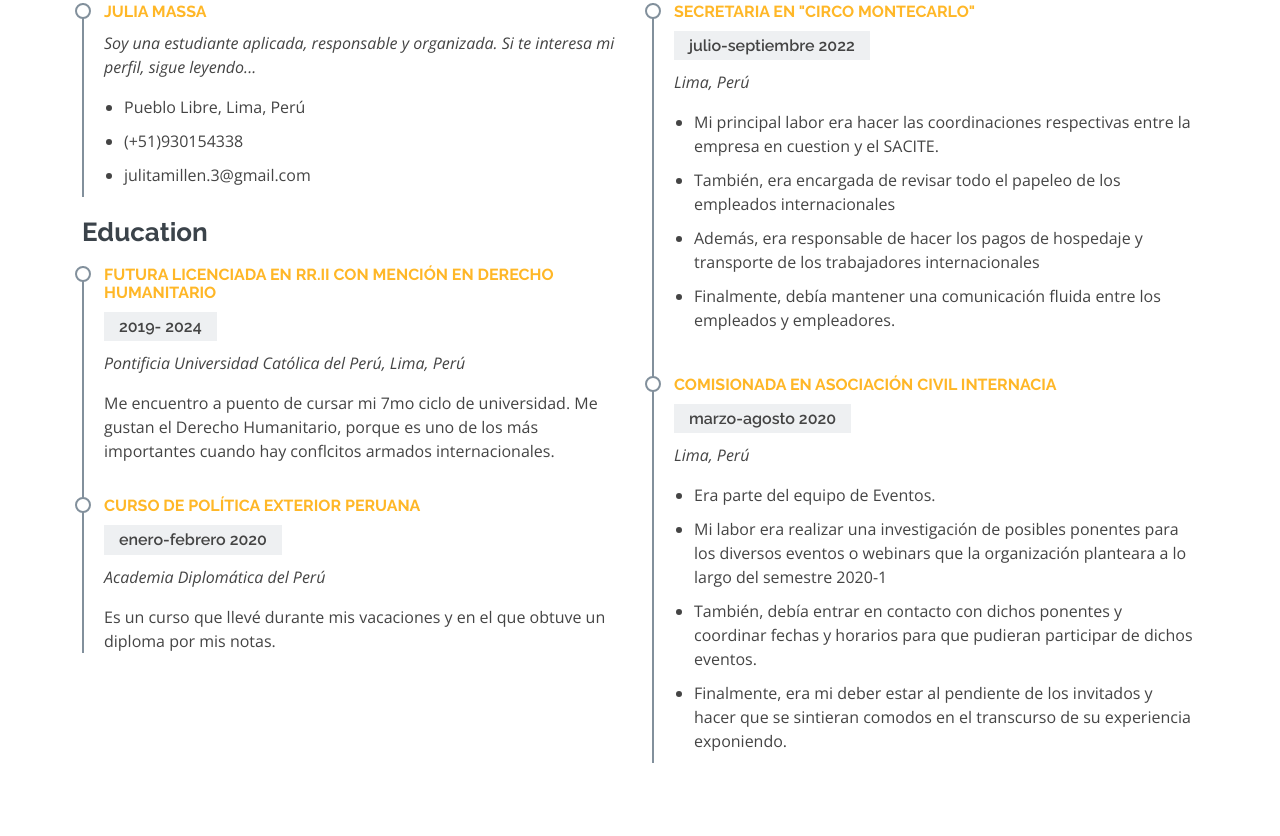
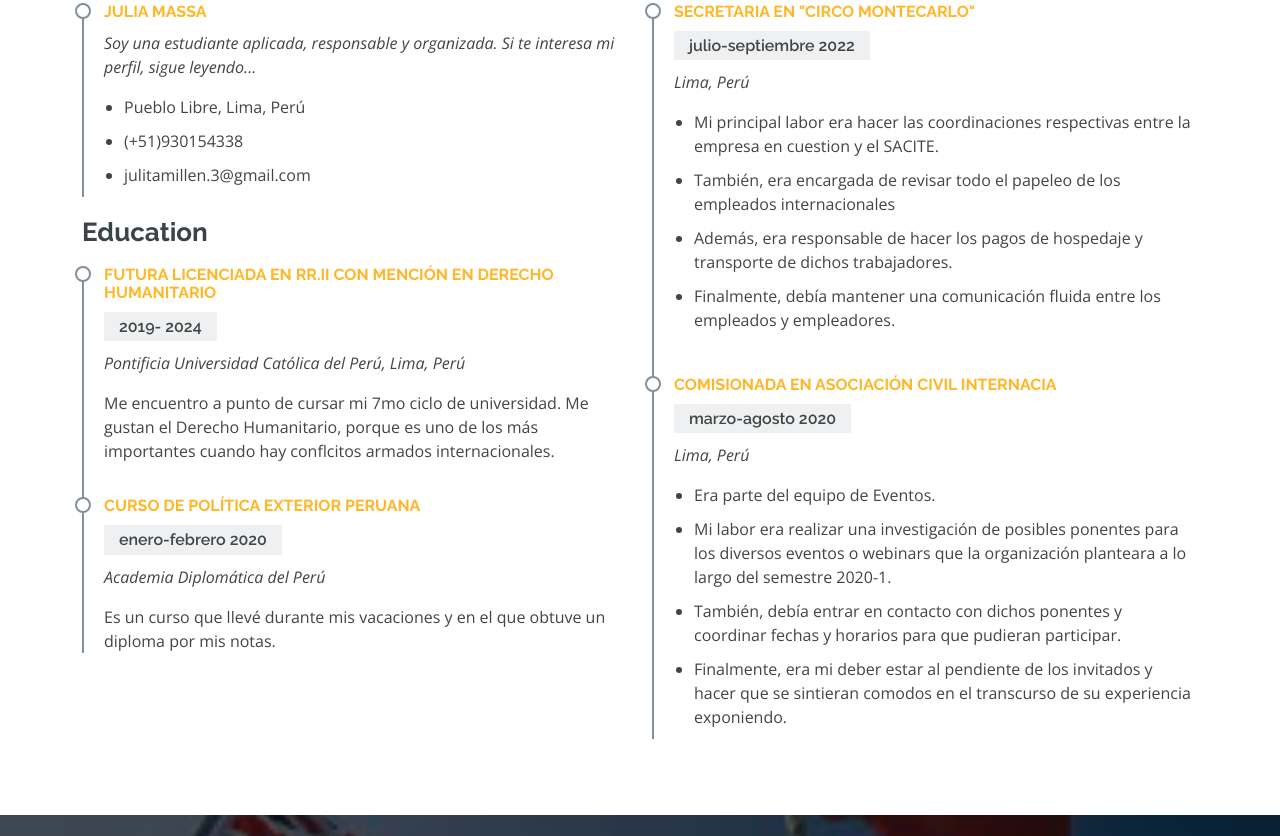
Before and after one commit to ligeia03/P-gina, a plain HTML site: page index.html in a window 1280 px wide. Shown: the part 2041-2877 px from the top of the page. Drawn offline with nearby package versions, Linux system fonts and the light colour scheme.

Commit message:
Update index.html

```diff
--- a/index.html
+++ b/index.html
@@ -134,7 +134,7 @@
                   <div class="count-box">
                     <i class="bi bi-clock" style="color: #2cbdee;"></i>
                     <span data-purecounter-start="0" data-purecounter-end="18" data-purecounter-duration="1" class="purecounter"></span>
-                    <p><strong>Years of experience</strong> aut commodi quaerat modi aliquam nam ducimus aut voluptate non vel</p>
+                    <p><strong>Years of experience<</p>
                   </div>
                 </div>
 
@@ -212,7 +212,7 @@
               <h4>Futura Licenciada en RR.II con mención en Derecho Humanitario</h4>
               <h5>2019- 2024</h5>
               <p><em>Pontificia Universidad Católica del Perú, Lima, Perú</em></p>
-              <p>Me encuentro a puento de cursar mi 7mo ciclo de universidad. Me gustan el Derecho Humanitario, porque es uno de los más importantes cuando hay conflcitos armados internacionales.</p>
+              <p>Me encuentro a punto de cursar mi 7mo ciclo de universidad. Me gustan el Derecho Humanitario, porque es uno de los más importantes cuando hay conflcitos armados internacionales.</p>
             </div>
             <div class="resume-item">
               <h4>Curso de Política Exterior Peruana</h4>
@@ -231,7 +231,7 @@
               <ul>
                 <li>Mi principal labor era hacer las coordinaciones respectivas entre la empresa en cuestion y el SACITE.</li>
                 <li>También, era encargada de revisar todo el papeleo de los empleados internacionales</li>
-                <li>Además, era responsable de hacer los pagos de hospedaje y transporte de los trabajadores internacionales</li>
+                <li>Además, era responsable de hacer los pagos de hospedaje y transporte de dichos trabajadores.</li>
                 <li>Finalmente, debía mantener una comunicación fluida entre los empleados y empleadores.  </li>
               </ul>
               </p>
@@ -243,8 +243,9 @@
               <p>
               <ul>
                 <li>Era parte del equipo de Eventos.</li>
-                <li>Mi labor era realizar una investigación de posibles ponentes para los diversos eventos o webinars que la organización planteara a lo largo del semestre 2020-1</li>
-                <li>También, debía entrar en contacto con dichos ponentes y coordinar fechas y horarios para que pudieran participar de dichos eventos.</li>
+                <li>Mi labor era realizar una investigación de posibles ponentes para los diversos eventos o webinars que la organización planteara
+                  a lo largo del semestre 2020-1.</li>
+                <li>También, debía entrar en contacto con dichos ponentes y coordinar fechas y horarios para que pudieran participar.</li>
                 <li>Finalmente, era mi deber estar al pendiente de los invitados y hacer que se sintieran comodos en el transcurso de su experiencia exponiendo. </li>
               </ul>
               </p>
@@ -390,7 +391,7 @@
         <div class="section-title">
           <span>Links</span>
           <h2>Links</h2>
-          <p>Aquí pueden encontrar las páginas de las instituciones donde estudié/colaboré y la empresas donde trabajé</p>
+          <p>Aquí pueden encontrar las páginas de las instituciones donde estudié/colaboré y las empresas donde trabajé</p>
         </div>
 
         <ul id="portfolio-flters" class="d-flex justify-content-center">
```
